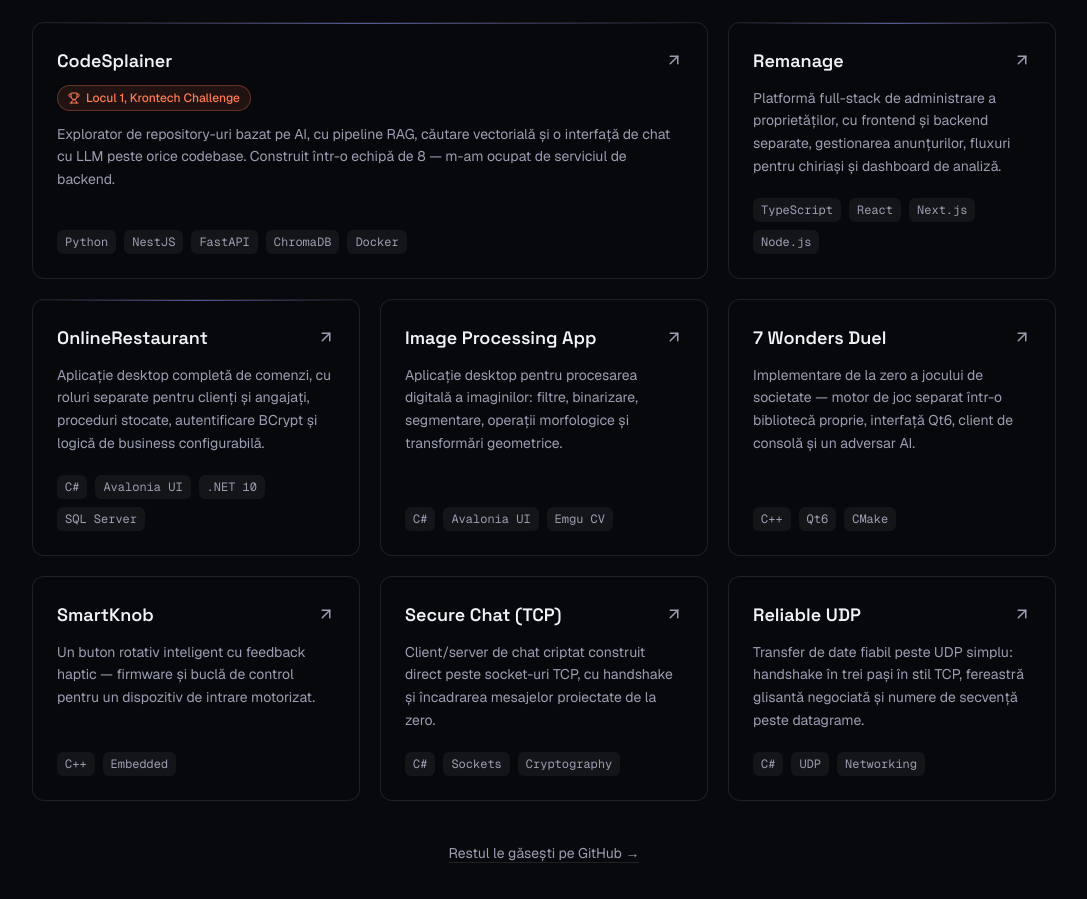
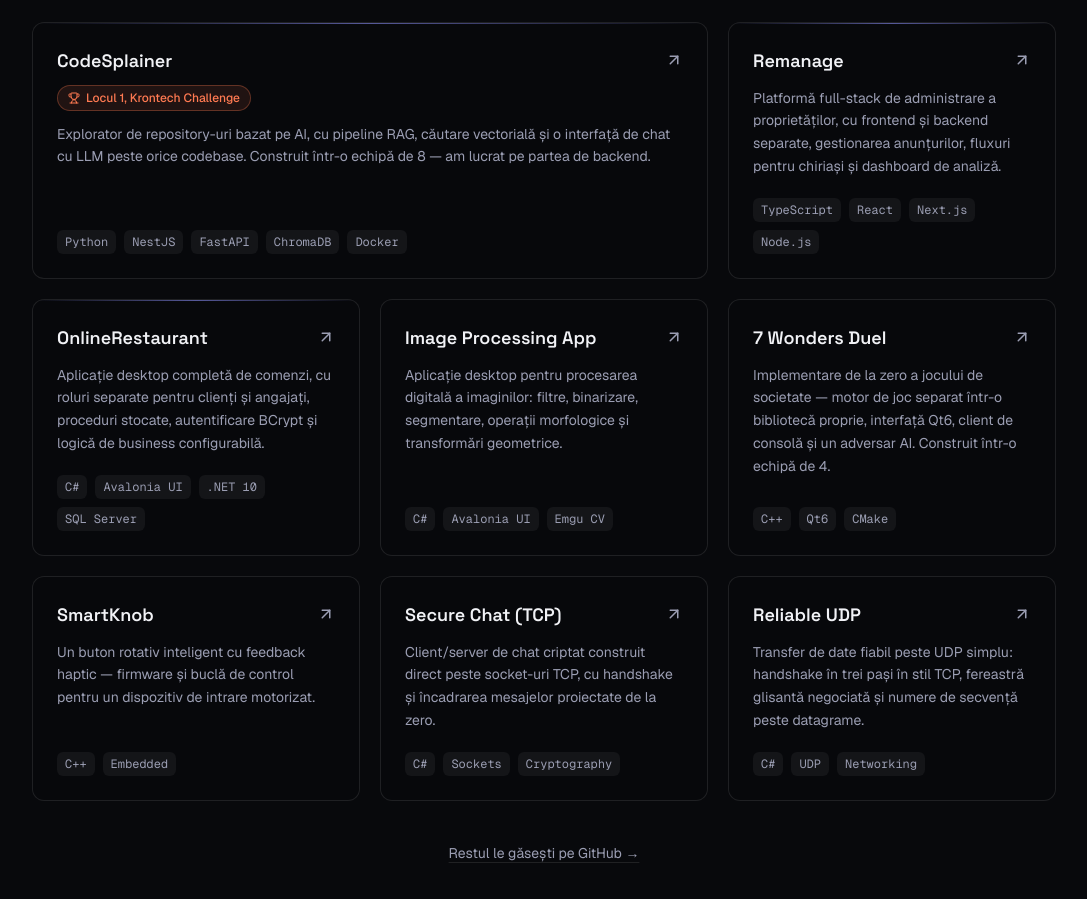
Before and after one commit to lydiagroza/Lydia-Web, a Next.js app: page /ro in a window 1280 px wide. Shown: the part 3520-4419 px from the top of the page, without its empty margins (96-1183 px from the left). Built offline with nearby package versions, Linux system fonts and the light colour scheme; no server answers.

Commit message:
codesplainer and 7 wonders edit

```diff
--- a/src/data/projects.ts
+++ b/src/data/projects.ts
@@ -29,8 +29,8 @@ export const projects: Project[] = [
   {
     title: "CodeSplainer",
     description: {
-      en: "AI-powered repository explorer with a RAG pipeline, vector search, and an LLM-driven chat interface over any codebase. Built in a team of 8 — owned the backend service.",
-      ro: "Explorator de repository-uri bazat pe AI, cu pipeline RAG, căutare vectorială și o interfață de chat cu LLM peste orice codebase. Construit într-o echipă de 8 — m-am ocupat de serviciul de backend.",
+      en: "AI-powered repository explorer with a RAG pipeline, vector search, and an LLM-driven chat interface over any codebase. Built in a team of 8 — I worked on the backend.",
+      ro: "Explorator de repository-uri bazat pe AI, cu pipeline RAG, căutare vectorială și o interfață de chat cu LLM peste orice codebase. Construit într-o echipă de 8 — am lucrat pe partea de backend.",
     },
     stack: ["Python", "NestJS", "FastAPI", "ChromaDB", "Docker"],
     href: "https://github.com/titelaex/krontech-proiect",
@@ -70,8 +70,8 @@ export const projects: Project[] = [
   {
     title: "7 Wonders Duel",
     description: {
-      en: "A from-scratch implementation of the board game — a game engine decoupled into its own library, a Qt6 GUI, a console client, and an AI opponent.",
-      ro: "Implementare de la zero a jocului de societate — motor de joc separat într-o bibliotecă proprie, interfață Qt6, client de consolă și un adversar AI.",
+      en: "A from-scratch implementation of the board game — a game engine decoupled into its own library, a Qt6 GUI, a console client, and an AI opponent. Built in a team of 4.",
+      ro: "Implementare de la zero a jocului de societate — motor de joc separat într-o bibliotecă proprie, interfață Qt6, client de consolă și un adversar AI. Construit într-o echipă de 4.",
     },
     stack: ["C++", "Qt6", "CMake"],
     href: "https://github.com/lydiagroza/ProjectMC",
```
Also changed, not shown: public/work/ac-consulting.jpg.
